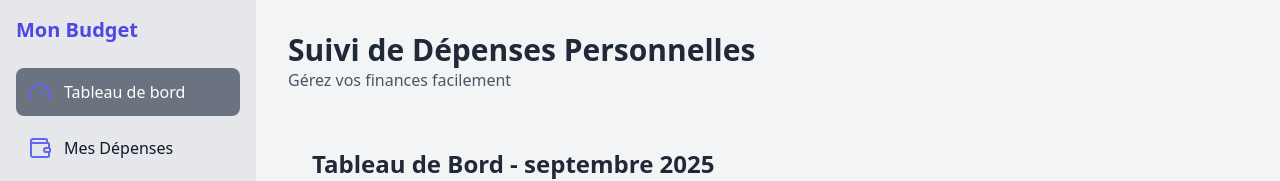
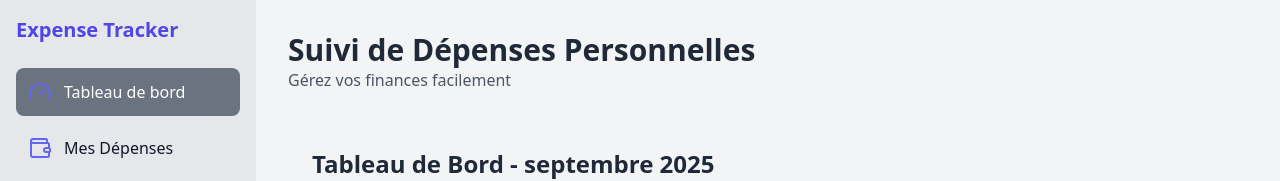
Before and after one commit to narindra20/Expsense-Tracker, a React (Vite) app: page /dashboard in a window 1280 px wide. Shown: the top 181 px of the page. Built offline with nearby package versions, Linux system fonts and the light colour scheme; no server answers; sample sign-in values are in the browser's storage.

Commit message:
J'ai changé le nom de Mon budget en Expense Tracker

```diff
--- a/src/assets/Expense/components/Sidebar.jsx
+++ b/src/assets/Expense/components/Sidebar.jsx
@@ -44,7 +44,7 @@ function Sidebar({ activeSection, setActiveSection, isDarkMode, toggleDarkMode }
 
   return (
     <div className="w-64 h-full flex flex-col p-4 bg-gray-200 dark:bg-gray-800 text-gray-900 dark:text-white transition-colors">
-      <h2 className="text-xl font-bold text-indigo-600 dark:text-indigo-400 mb-6">Mon Budget</h2>
+      <h2 className="text-xl font-bold text-indigo-600 dark:text-indigo-400 mb-6">Expense Tracker</h2>
 
       {/* Menu */}
       <nav className="flex-1">
```
Also changed, not shown: 1 other file (tests, documents, lock files or other folders).
